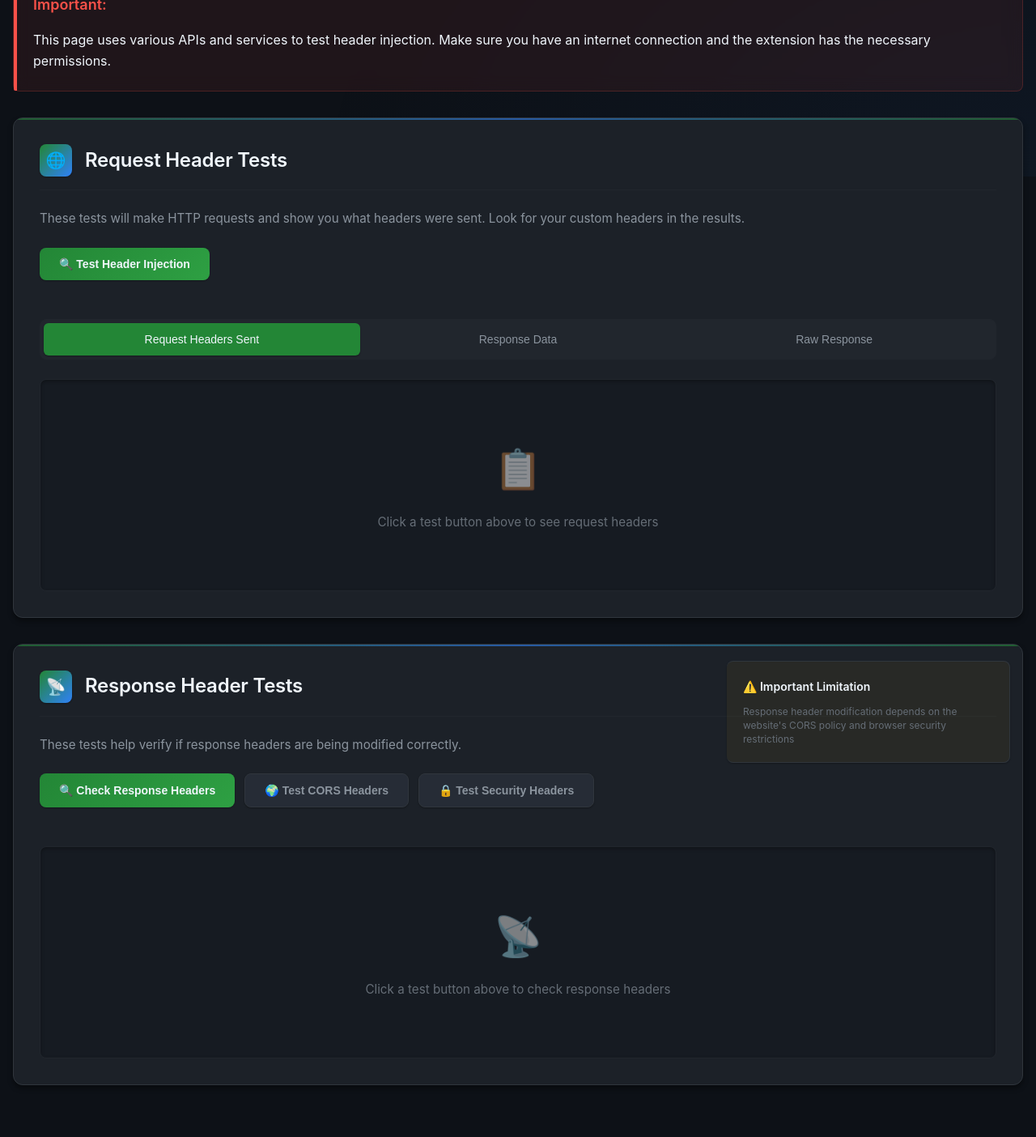
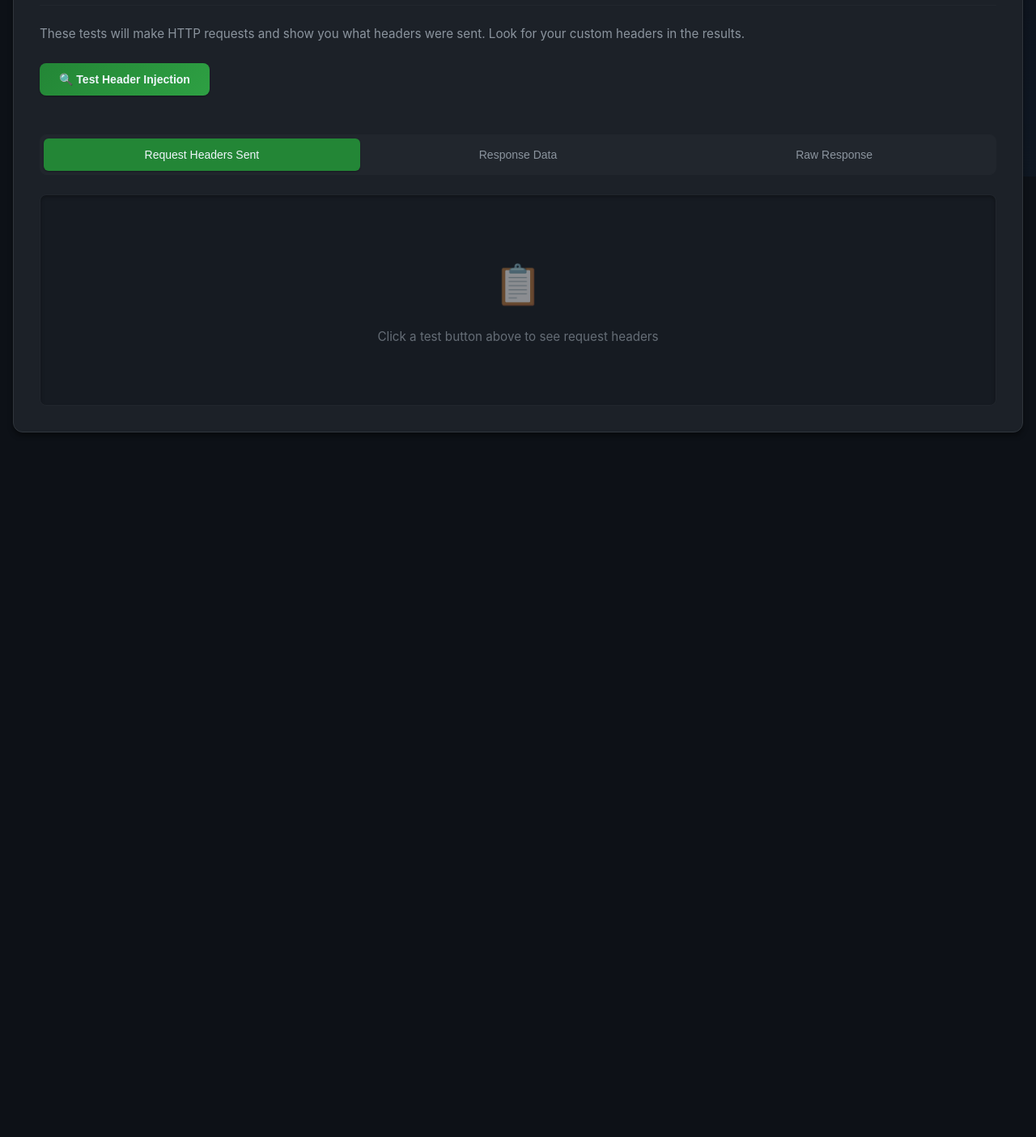
Before and after one commit to testacode/header-editor-pro-free, a browser extension: page test.html in a window 1280 px wide. Shown: the part 582-1986 px from the top of the page at 81% size. After the commit the page ends 1180 px from the top, so only its background shows below. Drawn offline with Linux system fonts and the light colour scheme.

Commit message:
refactor: remove response headers testing and unnecessary warnings

```diff
--- a/test.html
+++ b/test.html
@@ -865,15 +865,6 @@
         </ol>
       </div>
 
-      <div class="callout warning">
-        <span class="callout-icon">⚠️</span>
-        <h3>Important:</h3>
-        <p>
-          This page uses various APIs and services to test header injection.
-          Make sure you have an internet connection and the extension has the
-          necessary permissions.
-        </p>
-      </div>
 
       <div class="section">
         <div class="section-header">
@@ -939,55 +930,6 @@
         </div>
       </div>
 
-      <div class="section">
-        <div class="section-header">
-          <div class="section-icon">📡</div>
-          <div>
-            <h2>Response Header Tests</h2>
-          </div>
-        </div>
-        <p class="section-description">
-          These tests help verify if response headers are being modified
-          correctly.
-        </p>
-
-        <div class="test-layout">
-          <div class="test-main">
-            <div class="button-group">
-              <button class="test-button" onclick="testResponseHeaders()">
-                🔍 Check Response Headers
-              </button>
-              <button class="test-button secondary" onclick="testCORS()">
-                🌍 Test CORS Headers
-              </button>
-              <button
-                class="test-button secondary"
-                onclick="testSecurityHeaders()"
-              >
-                🔒 Test Security Headers
-              </button>
-            </div>
-          </div>
-          <div class="test-sidebar">
-            <div class="config-box warning-box">
-              <label class="config-label">⚠️ Important Limitation</label>
-              <div class="config-hint">
-                Response header modification depends on the website's CORS
-                policy and browser security restrictions
-              </div>
-            </div>
-          </div>
-        </div>
-
-        <div id="responseHeaderResults" class="results">
-          <div class="empty-state">
-            <div class="empty-state-icon">📡</div>
-            <div class="empty-state-text">
-              Click a test button above to check response headers
-            </div>
-          </div>
-        </div>
-      </div>
 
 
     </div>
@@ -1138,7 +1080,9 @@
             <div class="empty-state">
               <div class="empty-state-icon">⚠️</div>
               <div class="empty-state-text">
-                Make sure your extension has response headers configured
+                Response header modification has browser security limitations.<br>
+                Extension response headers may not appear in HTTP responses due to CORS policies.<br>
+                Try checking browser DevTools Network tab for more details.
               </div>
             </div>
           `;
@@ -1191,85 +1135,6 @@ ${headers.join("\n")}
         results.classList.add("animate-fade-in");
       }
 
-      async function testResponseHeaders() {
-        const button = event.target;
-        button.disabled = true;
-        button.innerHTML = '<div class="loading"></div> Testing...';
-
-        try {
-          const response = await fetch(
-            "https://httpbin.org/response-headers?X-Custom-Response=test-value"
-          );
-
-          const headers = {};
-          response.headers.forEach((value, name) => {
-            headers[name] = value;
-          });
-
-          displayResponseHeaders(headers, "Response Headers Test");
-
-          addToSummary(
-            "Response Headers Test",
-            true,
-            `Found ${Object.keys(headers).length} headers`
-          );
-        } catch (error) {
-          const results = document.getElementById("responseHeaderResults");
-          results.innerHTML = `
-                    <div class="status error">Error: ${error.message}</div>
-                `;
-          results.classList.add("animate-fade-in");
-          addToSummary("Response Headers Test", false, error.message);
-        } finally {
-          button.disabled = false;
-          button.innerHTML = "Check Response Headers";
-        }
-      }
-
-      function testCORS() {
-        const results = document.getElementById("responseHeaderResults");
-        results.innerHTML = `
-                <div class="status pending">CORS Test Instructions</div>
-                <div class="code">
-To test CORS headers:
-
-1. Add these response headers in Header Editor Pro:
-   - Access-Control-Allow-Origin: *
-   - Access-Control-Allow-Methods: GET, POST, PUT, DELETE
-   - Access-Control-Allow-Headers: Content-Type, Authorization
-
-2. Try making a cross-origin request from this page
-3. Check the browser's Network tab to see if CORS headers are applied
-
-Note: Response header modification has limitations due to browser security.
-                </div>
-            `;
-        addToSummary("CORS Test", true, "Instructions provided");
-      }
-
-      function testSecurityHeaders() {
-        const results = document.getElementById("responseHeaderResults");
-        results.innerHTML = `
-                <div class="status pending">Security Headers Test</div>
-                <div class="code">
-Common security headers to test:
-
-Request Headers (modify outgoing requests):
-- X-Forwarded-For: 192.168.1.1
-- X-Real-IP: 192.168.1.1
-- Authorization: Bearer your-token-here
-
-Response Headers (limited by browser security):
-- X-Frame-Options: DENY
-- X-Content-Type-Options: nosniff
-- X-XSS-Protection: 1; mode=block
-- Strict-Transport-Security: max-age=31536000
-
-Use browser DevTools Network tab to verify header injection.
-                </div>
-            `;
-        addToSummary("Security Headers Test", true, "Instructions provided");
-      }
 
 
       function clearResults() {
@@ -1280,8 +1145,6 @@ Use browser DevTools Network tab to verify header injection.
             '<div class="empty-state"><div class="empty-state-icon">📊</div><div class="empty-state-text">Results cleared</div></div>',
           rawResults:
             '<div class="empty-state"><div class="empty-state-icon">🔧</div><div class="empty-state-text">Results cleared</div></div>',
-          responseHeaderResults:
-            '<div class="empty-state"><div class="empty-state-icon">📡</div><div class="empty-state-text">Results cleared</div></div>',
         };
 
         Object.entries(emptyStates).forEach(([id, html]) => {
```
